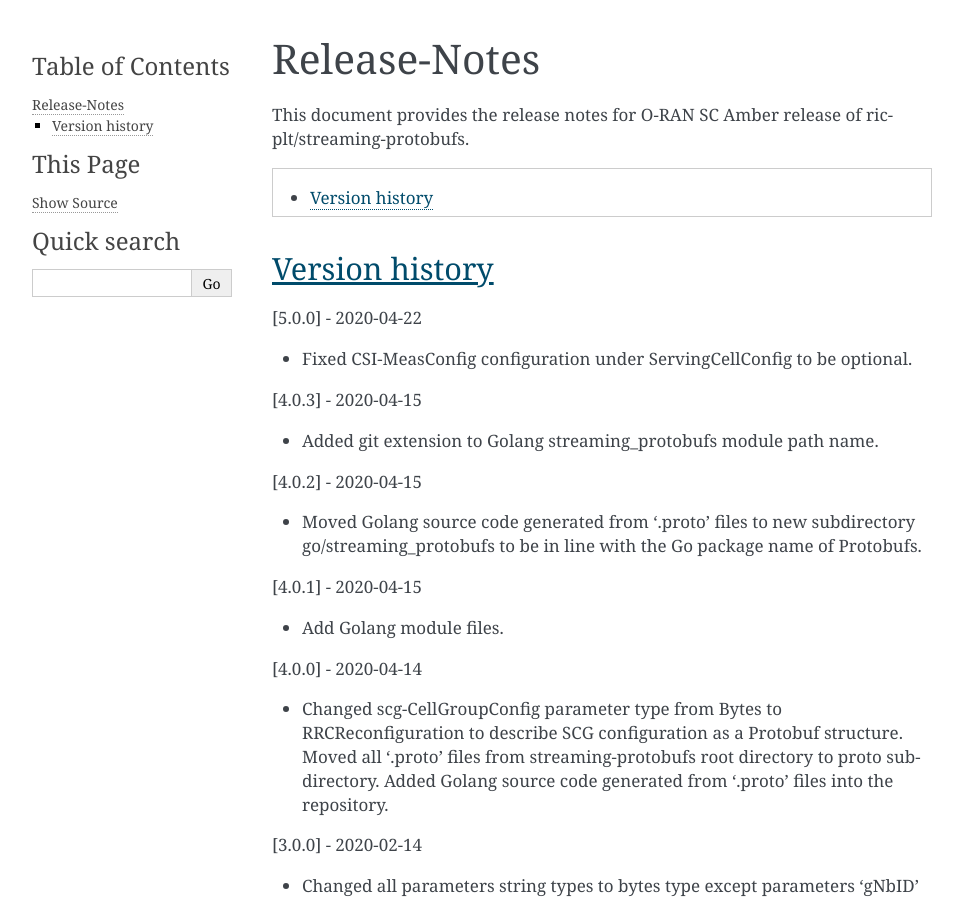
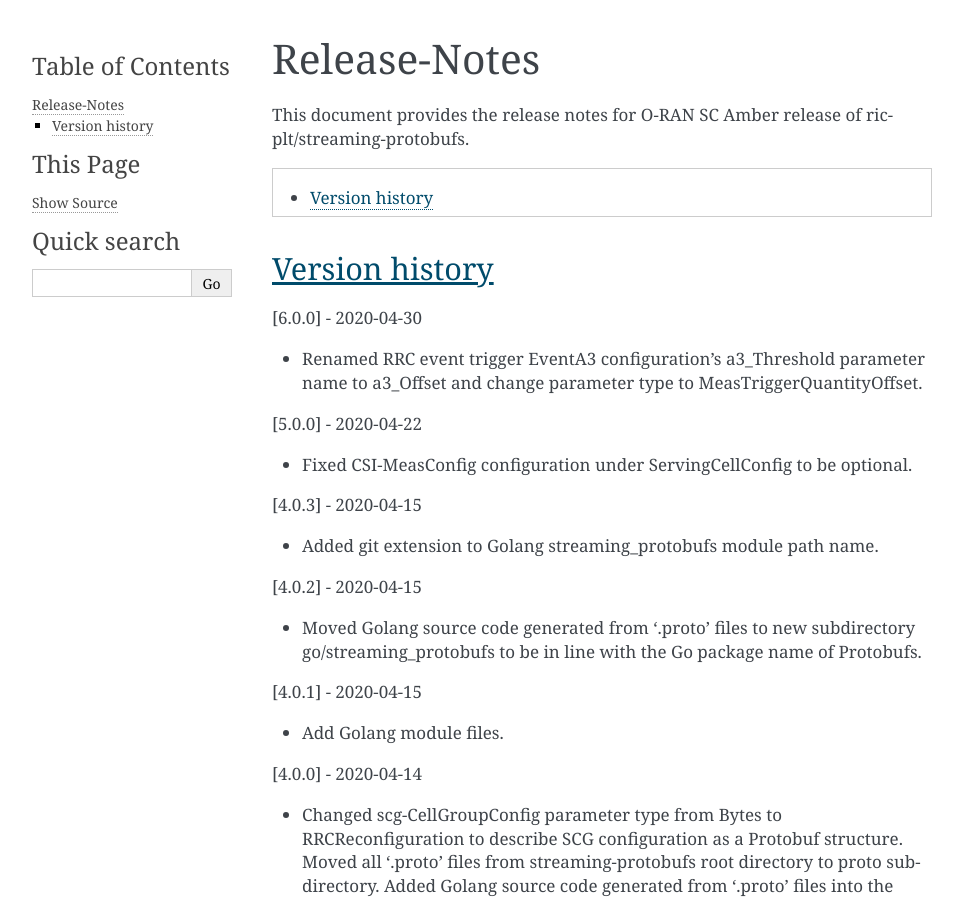
Before and after one commit to o-ran-sc/ric-plt-streaming-protobufs, a Sphinx documentation site: the page built from docs/release-notes.rst, in a window 1280 px wide and 900 px high. Shown: the whole window, without its empty margins (148-1111 px from the left). Built offline with Sphinx 7.4.7, drawn with Linux system fonts in a browser that asks for light colours.

Commit message:
Rename EventA3 a3_Threshold parameter to a3_Offset
Fixed wrongly named 'a3_Threshold' parameter in RRC EventA3 configuration
structure to 'a3_Offset' and change its type to 'MeasTriggerQuantityOffset'
to be in line with 3GPP specification.

Signed-off-by: Timo Tietavainen <timo.tietavainen@nokia.com>
Change-Id: I3d0e30ee06a4a29caba5c3c2247c9ef7a34ec0a7

```diff
--- a/docs/release-notes.rst
+++ b/docs/release-notes.rst
@@ -30,6 +30,11 @@ ric-plt/streaming-protobufs.
 
 Version history
 ---------------
+
+[6.0.0] - 2020-04-30
+
+* Renamed RRC event trigger EventA3 configuration's a3_Threshold parameter
+  name to a3_Offset and change parameter type to MeasTriggerQuantityOffset.
 
 [5.0.0] - 2020-04-22
 
```
Also changed, not shown: 3 other files.
